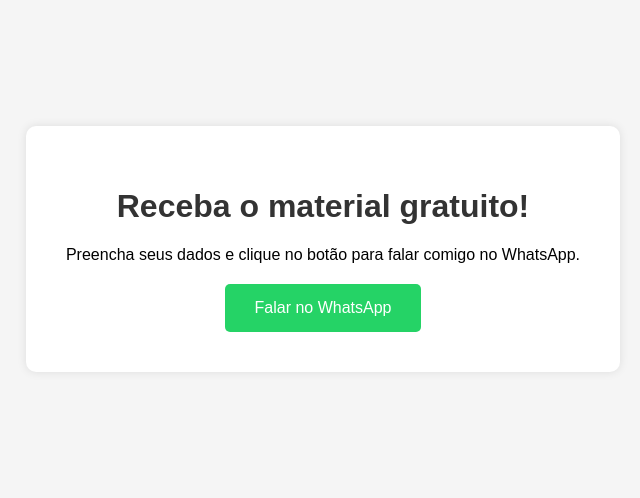
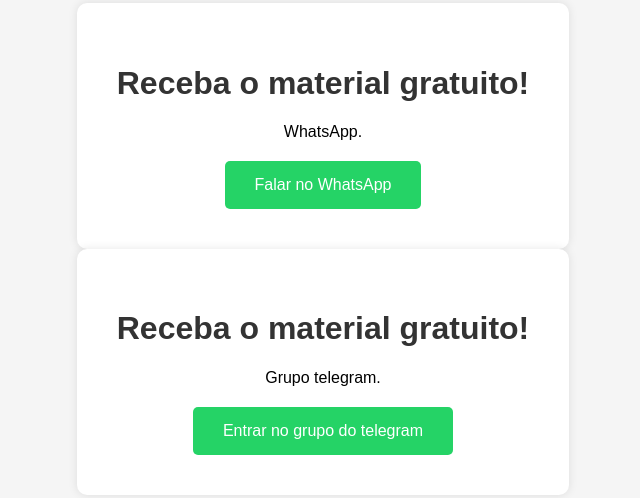
Before and after one commit to magnovasconcelos/paginaCapturaWhatsapp, a plain HTML site: page index.html in a window 1280 px wide. Shown: the part 151-649 px from the top of the page, without its empty margins (317-957 px from the left). Drawn offline with Linux system fonts and the light colour scheme.

Commit message:
alerações

```diff
--- a/index.html
+++ b/index.html
@@ -51,7 +51,7 @@
 
   <div class="container">
     <h1>Receba o material gratuito!</h1>
-    <p>Preencha seus dados e clique no botão para falar comigo no WhatsApp.</p>
+    <p>WhatsApp.</p>
 
     <!-- Botão que leva ao WhatsApp -->
     <button onclick="window.location.href='https://wa.me/5581987687125'">
@@ -59,5 +59,15 @@
     </button>
   </div>
 
+  <div class="container">
+    <h1>Receba o material gratuito!</h1>
+    <p>Grupo telegram.</p>
+
+    <!-- Botão que leva ao WhatsApp -->
+    <button onclick="window.location.href='https://t.me/+9X3Zj5ln40hlMjEx'">
+      Entrar no grupo do telegram
+    </button>
+  </div>
+
 </body>
 </html>
```
